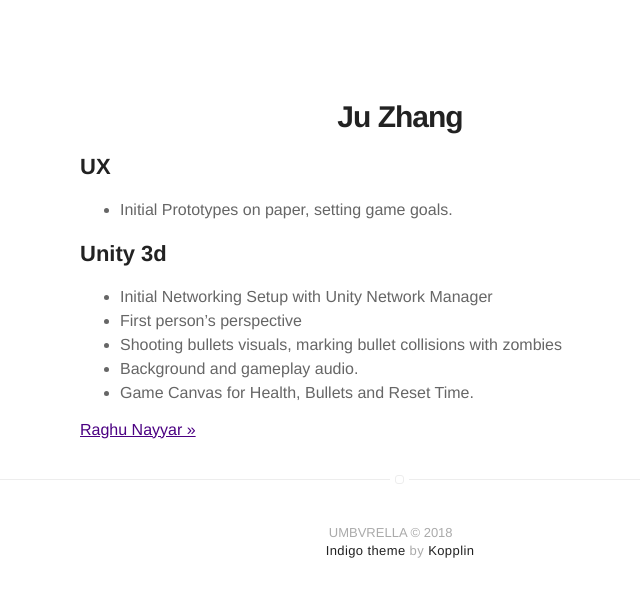
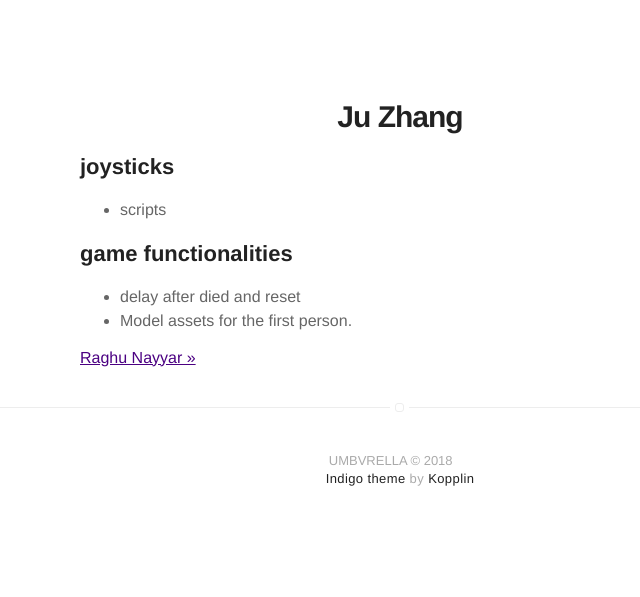
Before and after one commit to Umb-vr-ela/umbvrela.github.io, a Jekyll site: the page built from _posts/2017-12-06-ju.markdown, in a window 1280 px wide. Shown: the top 597 px of the page, without its empty margins (240-880 px from the left). Built offline with Jekyll 4.4.1, drawn with Linux system fonts in a browser that asks for light colours.

Commit message:
Adds Ju's contributkon

```diff
--- a/_posts/2017-12-06-ju.markdown
+++ b/_posts/2017-12-06-ju.markdown
@@ -11,12 +11,9 @@ star: true
 project: 2
 ---
 
-## UX
-- Initial Prototypes on paper, setting game goals.
+## joysticks
+- scripts
 
-## Unity 3d
-- Initial Networking Setup with Unity Network Manager
-- First person's perspective
-- Shooting bullets visuals, marking bullet collisions with zombies
-- Background and gameplay audio.
-- Game Canvas for Health, Bullets and Reset Time.
+## game functionalities
+- delay after died and reset
+- Model assets for the first person.
```
